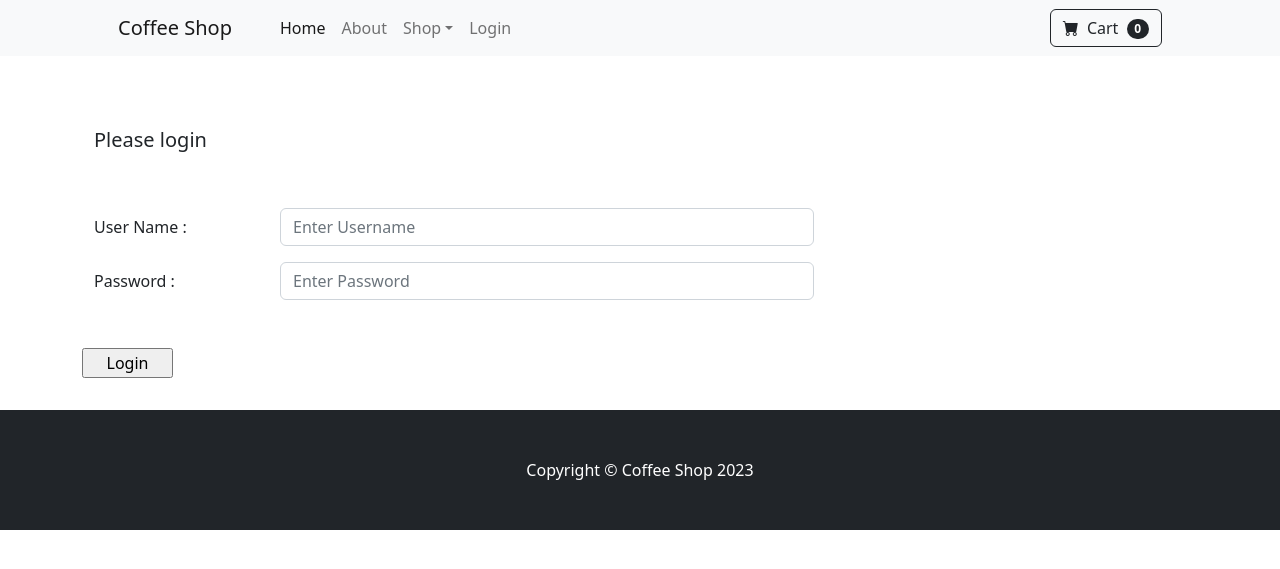
After one commit to Sanjivani-S/Coffee-Web-Shop-, a Django app: page /user_login/ in a window 1280 px wide. The commit adds this page. Shown: the top 569 px of the page. Run offline with Django 4.2, Linux system fonts and the light colour scheme; some libraries are stand-ins or nearby versions.

Commit message:
added login-logout code

```diff
--- a/Coffee_Web_Shop/Coffee_Web_Shop/settings.py
+++ b/Coffee_Web_Shop/Coffee_Web_Shop/settings.py
@@ -123,6 +123,8 @@ USE_TZ = True
 # https://docs.djangoproject.com/en/4.2/howto/static-files/
 
 STATIC_URL = 'static/'
+LOGIN_URL = '/user_login'
+
 
 # Default primary key field type
 # https://docs.djangoproject.com/en/4.2/ref/settings/#default-auto-field
--- a/Coffee_Web_Shop/Coffee_Web_Shop/urls.py
+++ b/Coffee_Web_Shop/Coffee_Web_Shop/urls.py
@@ -22,4 +22,6 @@ urlpatterns = [
     path('admin/', admin.site.urls),
     path('shop/', views.shop, name="shop"),
     path('product_detail/', views.product_detail, name="product_detail"),
+    path('user_login/',views.user_login, name = 'user_login'),
+    path ('user_logout/', views.user_logout, name = "user_logout"),
 ]
--- a/Coffee_Web_Shop/app_Coffee_Web_Shop/templates/base.html
+++ b/Coffee_Web_Shop/app_Coffee_Web_Shop/templates/base.html
@@ -31,6 +31,12 @@
                                 <li><a class="dropdown-item" href="#!">New Arrivals</a></li>
                             </ul>
                         </li>
+                        {% if user.is_authenticated %}
+                            <li class="nav-item"><a class="nav-link" href="{% url 'user_logout'%}">Logout</a></li>
+                            <h4> Hello User!</h4>
+                        {% else %}
+                            <li class="nav-item"><a class="nav-link" href="{% url 'user_login'%}">Login</a></li>
+                        {% endif %}
                     </ul>
                     <form class="d-flex">
                         <button class="btn btn-outline-dark" type="submit">
--- /dev/null
+++ b/Coffee_Web_Shop/app_Coffee_Web_Shop/templates/login.html
@@ -0,0 +1,55 @@
+{% extends 'base.html' %}
+{% block content %}
+
+<div class = "container px-4 margin-top">
+
+    <form action="{% url 'user_login' %}" method = "post">
+        {% csrf_token %}
+        <br><br><br>
+
+        {% if msg == 'not_logged_in' %}
+            <h5>Please login</h5>
+            <br><br>
+        {% elif msg == 'login_failed' %}
+            <h5>Invalid login or password!! Please try again. </h5>
+            <br><br>
+        {% endif %}
+
+        <div class="mb-3 row mt-10">
+            <label for="username" class="col-sm-2 col-form-label mt-10"> User Name : </label>
+            <div class = "col-sm-6">
+                <input type="text" class="form-control" name = "username" placeholder="Enter Username">
+            </div>
+        </div>
+
+        <div class="mb-3 row">
+        <label for="password" class="col-sm-2 col-form-label"> Password : </label>
+        <div class = "col-sm-6">
+            <input type="password" class="form-control" name = "password" placeholder="Enter Password">
+            <br><br>
+        </div>
+
+        <div class="mb-3 row">
+            <input type="submit"  class="col-sm-1" value = "Login">
+        </div>
+
+    </div>
+    </form>
+</div>
+
+{% endblock %}
+
+<div class="mb-3 row">
+    <label for="inputPassword" class="col-sm-2 col-form-label">Password</label>
+    <div class="col-sm-10">
+      <input type="password" class="form-control" id="inputPassword">
+    </div>
+
+<div class="mb-3">
+    <label for="exampleFormControlInput1" class="form-label">Email address</label>
+    <input type="email" class="form-control" id="exampleFormControlInput1" placeholder="name@example.com">
+  </div>
+  <div class="mb-3">
+    <label for="exampleFormControlTextarea1" class="form-label">Example textarea</label>
+    <textarea class="form-control" id="exampleFormControlTextarea1" rows="3"></textarea>
+  </div>
--- a/Coffee_Web_Shop/app_Coffee_Web_Shop/views.py
+++ b/Coffee_Web_Shop/app_Coffee_Web_Shop/views.py
@@ -1,4 +1,11 @@
 from django.shortcuts import render
+
+from django.urls import reverse
+from django.contrib.auth.decorators import login_required
+from django.contrib.auth import authenticate, login, logout
+from django.http import HttpResponseRedirect, HttpResponse
+
+from django.contrib import messages
 
 # Create your views here.
 
@@ -7,3 +14,30 @@ def shop(request):
 
 def product_detail(request):
     return render(request, 'product_detail.html')
+
+def user_login(request):
+    msg = 'not_logged_in'
+
+    if request.method == 'POST':
+        username = request.POST.get ('username')
+        password = request.POST.get ('password')
+
+        user = authenticate(username=username,password=password)
+
+        if user:
+            if user.is_active:
+                login(request, user)
+                return HttpResponseRedirect(reverse('shop'))
+            else:
+                return HttpResponse("Your account is not active")
+        else:
+            print("User with Username: {} and Password {} failed to login".format(username, password))
+            msg = 'login_failed'
+            return render (request, 'login.html', {'msg': msg} )
+    else:
+        return render (request, 'login.html' ,{'msg': msg})
+
+@login_required
+def user_logout(request):
+    logout(request)
+    return HttpResponseRedirect(reverse('shop'))
```
Also changed, not shown: Requirements.txt.txt (added, +38 -0 lines), Coffee_Web_Shop/app_Coffee_Web_Shop/login_form.py (added).
